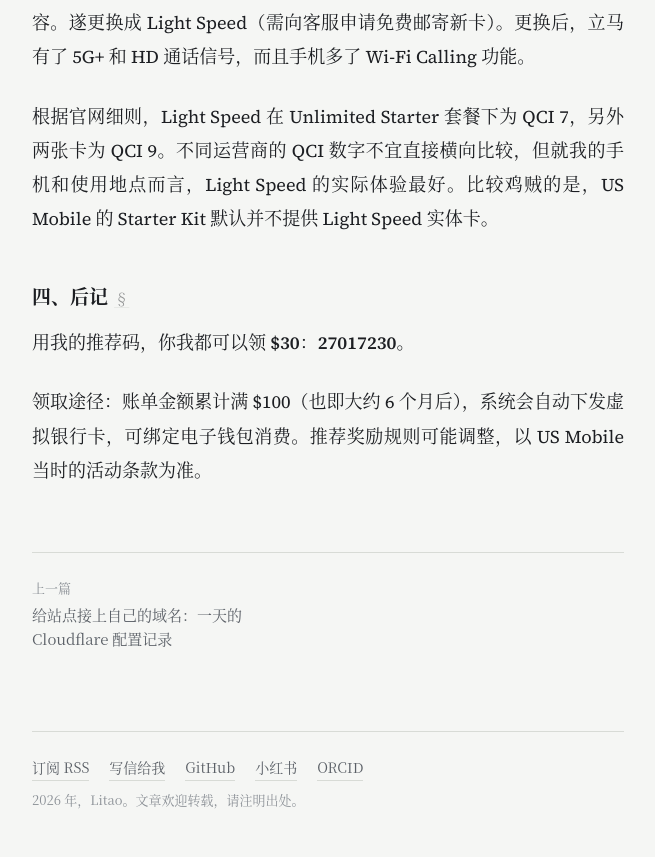
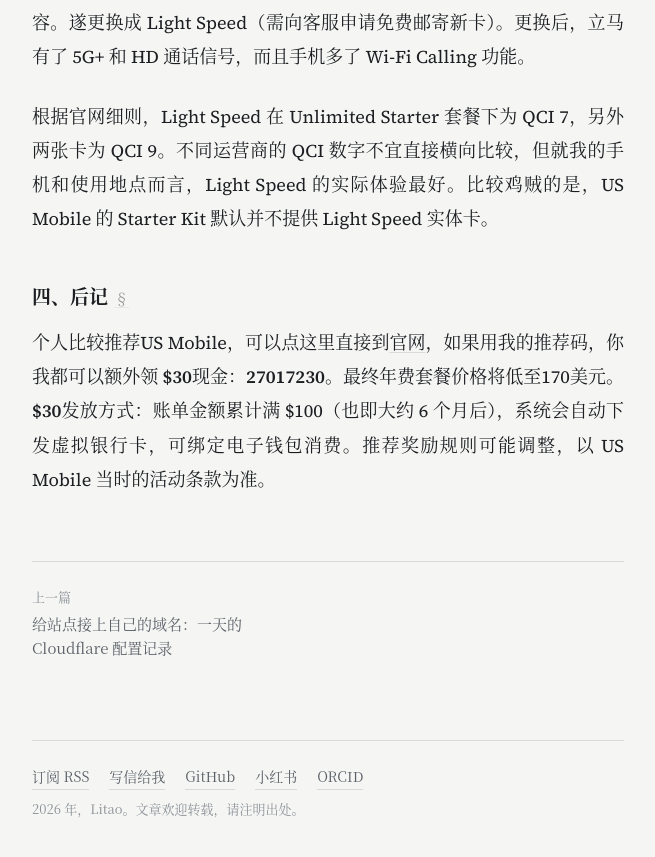
Before and after one commit to thetaaaaa/thetaaaaa.github.io, a Jekyll site: the page built from _posts/2026-09-15-harvard-free-sim-card-guide.md, in a window 1280 px wide and 900 px high, scrolled down 2770 px. Shown: the top 857 px of the window, without its empty margins (312-967 px from the left). Built offline with Jekyll 4.4.1, drawn with Linux system fonts in a browser that asks for light colours.

Commit message:
regular update

```diff
--- a/_posts/2026-09-15-harvard-free-sim-card-guide.md
+++ b/_posts/2026-09-15-harvard-free-sim-card-guide.md
@@ -38,6 +38,4 @@
 
 ## 四、后记
 
-用我的推荐码，你我都可以领 **$30**：**27017230**。
-
-领取途径：账单金额累计满 $100（也即大约 6 个月后），系统会自动下发虚拟银行卡，可绑定电子钱包消费。推荐奖励规则可能调整，以 US Mobile 当时的活动条款为准。
+个人比较推荐US Mobile，可以点这里直接到[官网](https://www.usmobile.com/referrals?referrer=27017230&name=LITAO&utm_campaign=referrals_2026)，如果用我的推荐码，你我都可以额外领 **$30**现金：**27017230**。最终年费套餐价格将低至170美元。**$30**发放方式：账单金额累计满 $100（也即大约 6 个月后），系统会自动下发虚拟银行卡，可绑定电子钱包消费。推荐奖励规则可能调整，以 US Mobile 当时的活动条款为准。
```
